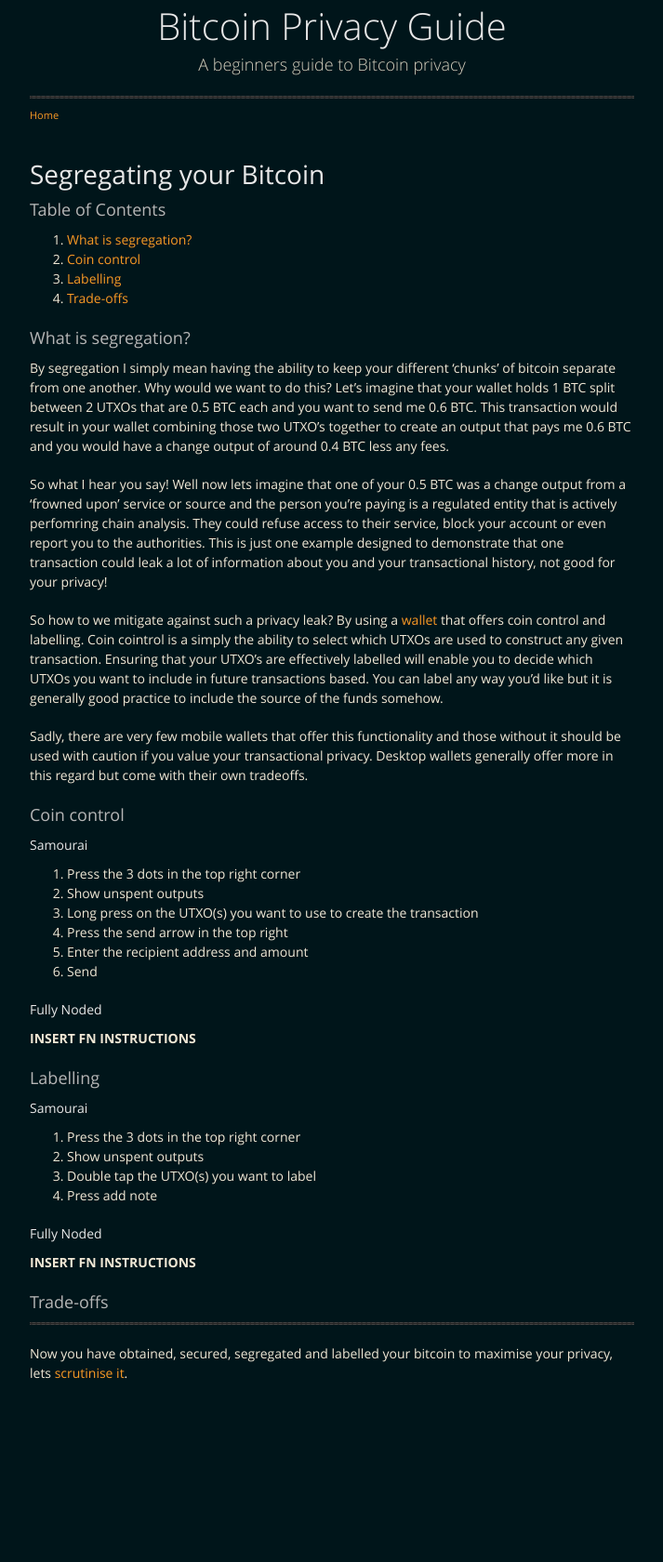
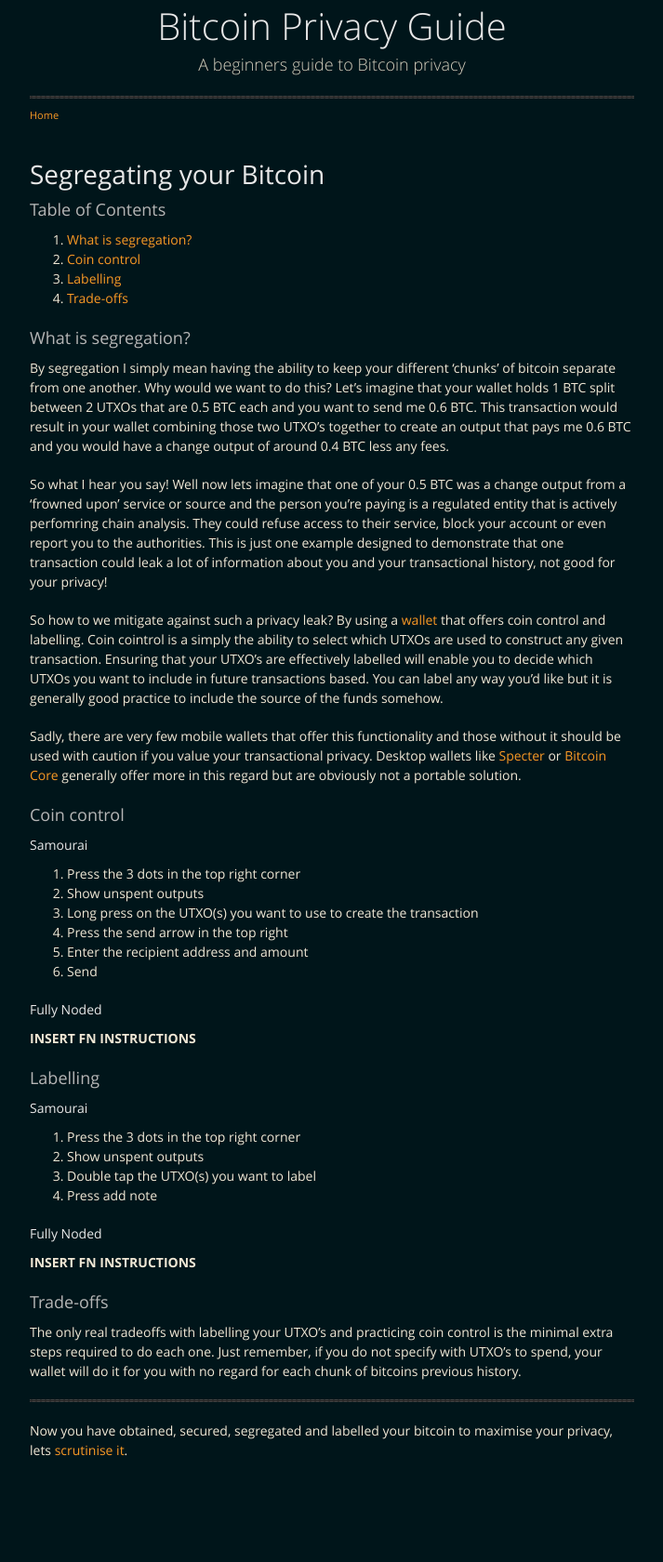
Before and after one commit to BitcoinQnA/BitcoinPrivacyGuide, a Jekyll site: the page built from coincontrol.md, in a window 1280 px wide. Shown: the whole page at 93% size, without its empty margins (283-996 px from the left). Built offline with Jekyll 4.4.1, drawn with Linux system fonts in a browser that asks for light colours; before the commit the page ends 1597 px from its top, so only the background shows below that.

Commit message:
Update coincontrol.md

```diff
--- a/coincontrol.md
+++ b/coincontrol.md
@@ -21,7 +21,7 @@ So what I hear you say! Well now lets imagine that one of your 0.5 BTC was a cha
 
 So how to we mitigate against such a privacy leak? By using a [wallet](https://bitcoinprivacy.guide/secure.html) that offers coin control and labelling. Coin cointrol is a simply the ability to select which UTXOs are used to construct any given transaction. Ensuring that your UTXO's are effectively labelled will enable you to decide which UTXOs you want to include in future transactions based. You can label any way you'd like but it is generally good practice to include the source of the funds somehow.
 
-Sadly, there are very few mobile wallets that offer this functionality and those without it should be used with caution if you value your transactional privacy. Desktop wallets generally offer more in this regard but come with their own tradeoffs.
+Sadly, there are very few mobile wallets that offer this functionality and those without it should be used with caution if you value your transactional privacy. Desktop wallets like [Specter](https://github.com/cryptoadvance/specter-desktop) or [Bitcoin Core](https://bitcoin.org/en/download) generally offer more in this regard but are obviously not a portable solution.
 
 ### Coin control
 
@@ -55,6 +55,8 @@ Sadly, there are very few mobile wallets that offer this functionality and those
 
 ### Trade-offs
 
+The only real tradeoffs with labelling your UTXO's and practicing coin control is the minimal extra steps required to do each one. Just remember, if you do not specify with UTXO's to spend, your wallet will do it for you with no regard for each chunk of bitcoins previous history.
+
 
   ***
 
```
